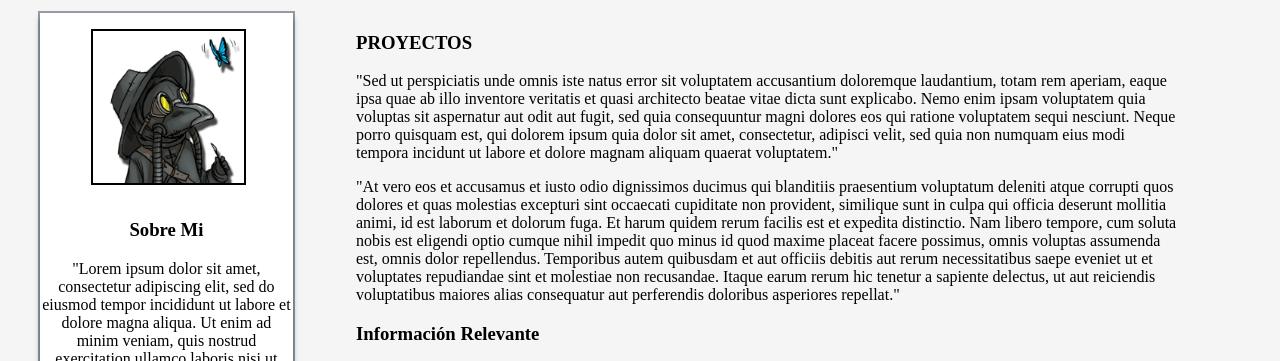
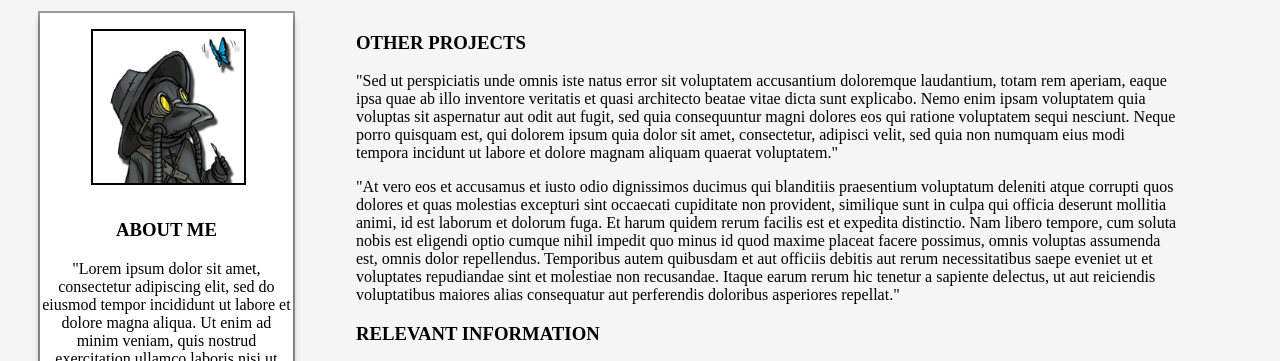
Before and after one commit to AdamMJ1/KRO2, a plain HTML site: page krovi.html in a window 1280 px wide. Shown: the part 49-410 px from the top of the page. Drawn offline with Linux system fonts and the light colour scheme.

Commit message:
Add files via upload

```diff
--- a/krovi.html
+++ b/krovi.html
@@ -18,7 +18,7 @@
             <div id="cajaava">
                 <img id="avatar" src="avatar.png">
                 </div>
-            <h3>Sobre Mi</h3>
+            <h3>ABOUT ME</h3>
             <p>"Lorem ipsum dolor sit amet, consectetur adipiscing elit, sed do eiusmod tempor incididunt ut labore et dolore magna aliqua. Ut enim ad minim veniam, quis nostrud exercitation ullamco laboris nisi ut aliquip ex ea commodo consequat. Duis aute irure dolor in reprehenderit in voluptate velit esse cillum dolore eu fugiat nulla pariatur. Excepteur sint occaecat cupidatat non proident, sunt in culpa qui officia deserunt mollit anim id est laborum."</p>
             <h3>Redes</h3>
             <div id="socials">
@@ -28,13 +28,13 @@
             </div>
         </div>
         <div id="main">
-        <h3>PROYECTOS</h3>
+        <h3>OTHER PROJECTS</h3>
 
             <p>"Sed ut perspiciatis unde omnis iste natus error sit voluptatem accusantium doloremque laudantium, totam rem aperiam, eaque ipsa quae ab illo inventore veritatis et quasi architecto beatae vitae dicta sunt explicabo. Nemo enim ipsam voluptatem quia voluptas sit aspernatur aut odit aut fugit, sed quia consequuntur magni dolores eos qui ratione voluptatem sequi nesciunt. Neque porro quisquam est, qui dolorem ipsum quia dolor sit amet, consectetur, adipisci velit, sed quia non numquam eius modi tempora incidunt ut labore et dolore magnam aliquam quaerat voluptatem."</p>
 
             <p>"At vero eos et accusamus et iusto odio dignissimos ducimus qui blanditiis praesentium voluptatum deleniti atque corrupti quos dolores et quas molestias excepturi sint occaecati cupiditate non provident, similique sunt in culpa qui officia deserunt mollitia animi, id est laborum et dolorum fuga. Et harum quidem rerum facilis est et expedita distinctio. Nam libero tempore, cum soluta nobis est eligendi optio cumque nihil impedit quo minus id quod maxime placeat facere possimus, omnis voluptas assumenda est, omnis dolor repellendus. Temporibus autem quibusdam et aut officiis debitis aut rerum necessitatibus saepe eveniet ut et voluptates repudiandae sint et molestiae non recusandae. Itaque earum rerum hic tenetur a sapiente delectus, ut aut reiciendis voluptatibus maiores alias consequatur aut perferendis doloribus asperiores repellat."</p>
 
-        <h3>Información Relevante</h3>
+        <h3>RELEVANT INFORMATION</h3>
 
         <p>"Lorem ipsum dolor sit amet, consectetur adipiscing elit, sed do eiusmod tempor incididunt ut labore et dolore magna aliqua. Ut enim ad minim veniam, quis nostrud exercitation ullamco laboris nisi ut aliquip ex ea commodo consequat. Duis aute irure dolor in reprehenderit in voluptate velit esse cillum dolore eu fugiat nulla pariatur. Excepteur sint occaecat cupidatat non proident, sunt in culpa qui officia deserunt mollit anim id est laborum."</p>
             <div id="pie">
```
